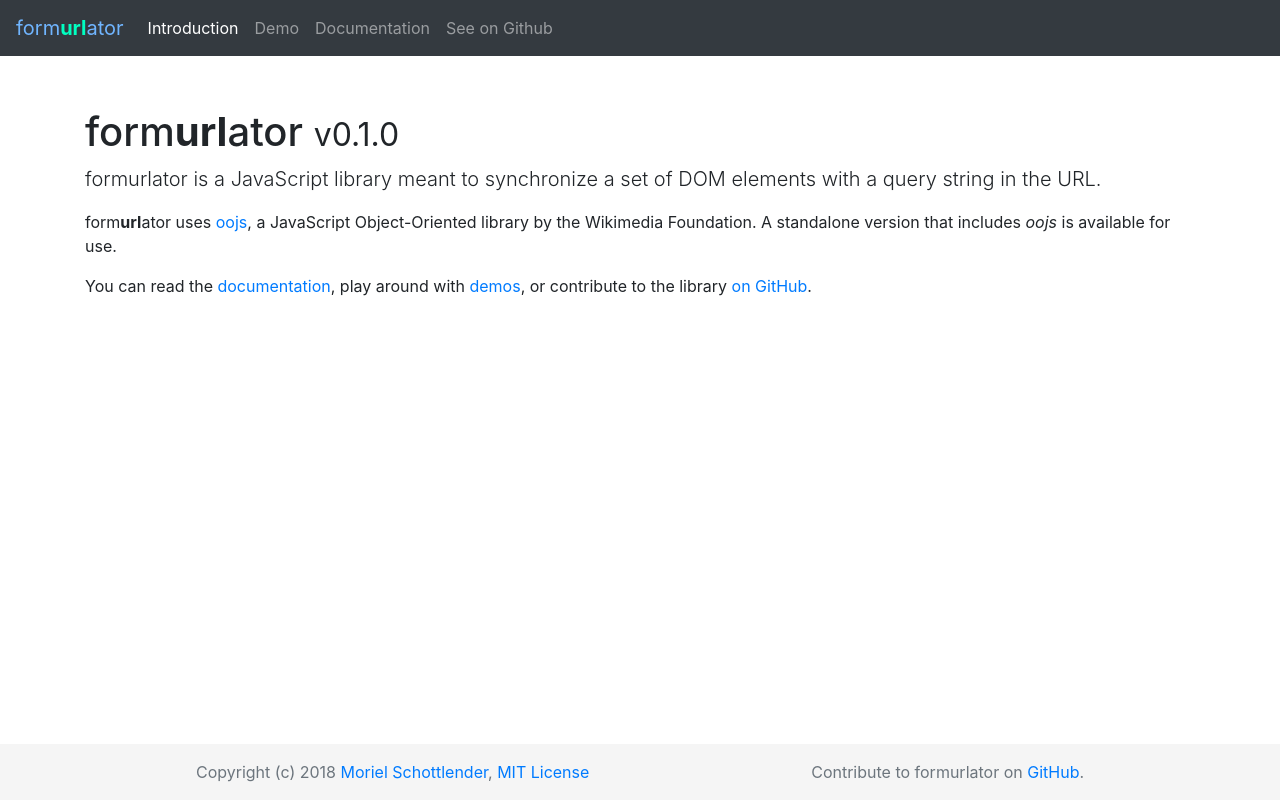
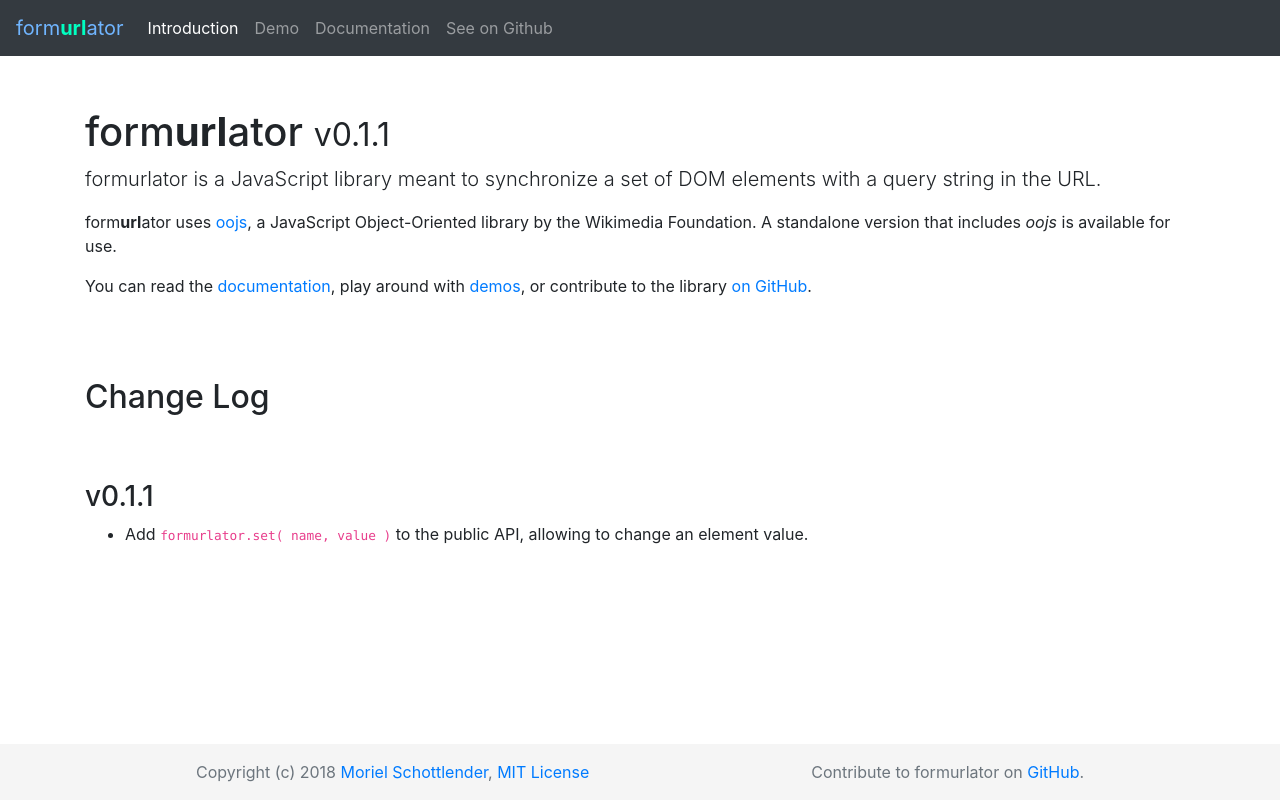
Before and after one commit to mooeypoo/formurlator, a website: page docs/index.html in a window 1280 px wide. Drawn offline with nearby package versions, Linux system fonts and the light colour scheme.

Commit message:
Up version; update changelog

```diff
--- a/docs/index.html
+++ b/docs/index.html
@@ -46,10 +46,16 @@
     </header>
     <!-- Begin page content -->
     <main role="main" class="container">
-      <h1 class="mt-5">form<strong>url</strong>ator <small>v0.1.0</small></h1>
+      <h1 class="mt-5">form<strong>url</strong>ator <small>v0.1.1</small></h1>
       <p class="lead">formurlator is a JavaScript library meant to synchronize a set of DOM elements with a query string in the URL.</p>
 	  <p>form<strong>url</strong>ator uses <a href="https://github.com/wikimedia/oojs">oojs</a>, a JavaScript Object-Oriented library by the Wikimedia Foundation. A standalone version that includes <em>oojs</em> is available for use.</p>
 	  <p>You can read the <a href="documentation.html">documentation</a>, play around with <a href="demos.html">demos</a>, or contribute to the library <a href="https://github.com/mooeypoo/formurlator">on GitHub</a>.</p>
+
+	  <h2>Change Log</h2>
+	  <h3>v0.1.1</h3>
+	  <ul>
+		  <li>Add <code>formurlator.set( name, value )</code> to the public API, allowing to change an element value.
+	  </ul>
     </main>
 
     <footer class="footer fr-footer">
```
Also changed, not shown: docs/demos.html (+1 -1 lines), docs/documentation.html (+1 -1 lines), README.md.
